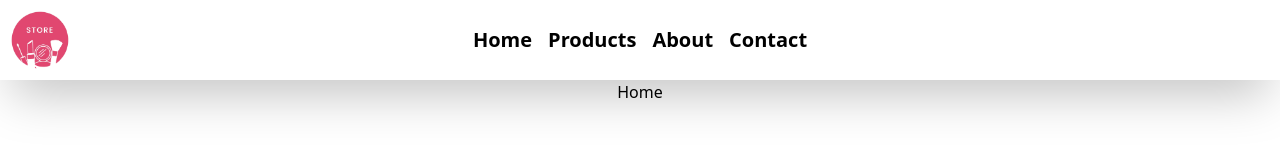
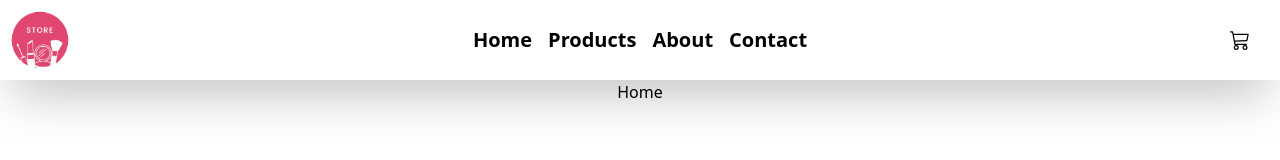
Before and after one commit to kaveeshagimhan/Cosmetic-E-commerce-platform, a React (Vite) app in the folder frontend/: page / in a window 1280 px wide. Shown: the top 160 px of the page. Built offline with nearby package versions, Linux system fonts and the light colour scheme.

Commit message:
Add cart icon in Home page

```diff
--- a/frontend/src/components/header.jsx
+++ b/frontend/src/components/header.jsx
@@ -1,5 +1,6 @@
 import { Link, useNavigate } from "react-router-dom";
 import UserData from "./userData";
+import { BsCart3 } from "react-icons/bs";
 
 export default function Header() {
     const navigate = useNavigate();
@@ -17,6 +18,12 @@ export default function Header() {
                 <Link to="/contact" className="text-[20px] font-bold mx-2">Contact</Link>
 
             </div>
+            <div className="w-[80px] flex justify-center items-center">
+                <Link to="/cart" className="text-[20px] font-bold mx-2">
+                    <BsCart3/>
+                </Link>
+
+            </div>
 
 
         </header>
```
